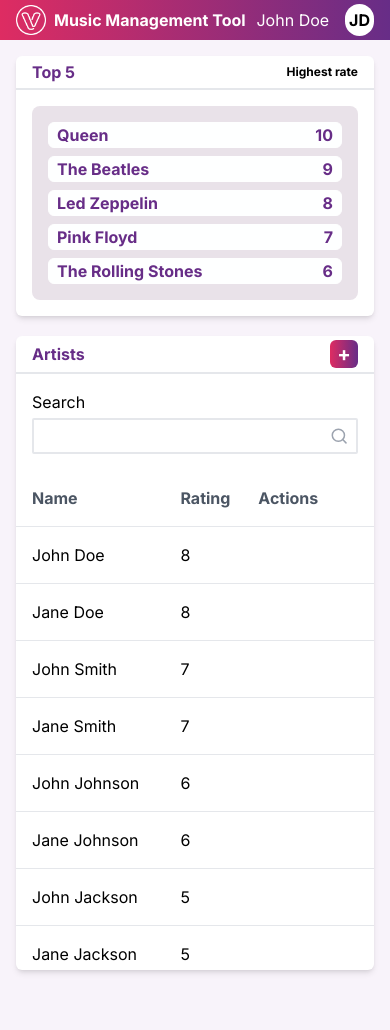
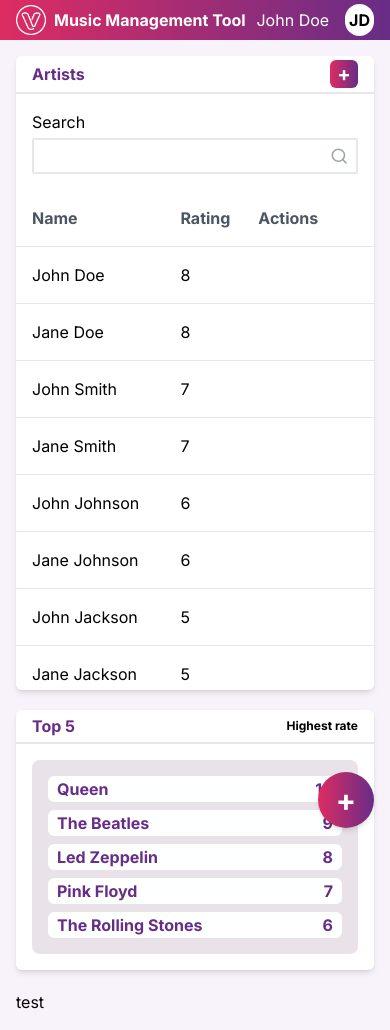
Before and after one commit to andrecampll/ventify, a Next.js app: page / in a window 390 px wide. Before the commit the page ends 986 px from the top, so only its background shows below. Built offline with nearby package versions, Linux system fonts and the light colour scheme.

Commit message:
feat: adds responsive grid and drawer component

```diff
--- a/package.json
+++ b/package.json
@@ -19,7 +19,8 @@
     "react-dom": "^18",
     "react-icons": "^5.0.1",
     "tailwind-merge": "^2.2.1",
-    "tailwindcss-animate": "^1.0.7"
+    "tailwindcss-animate": "^1.0.7",
+    "vaul": "^0.9.0"
   },
   "devDependencies": {
     "@rocketseat/eslint-config": "^2.2.2",
--- a/src/app/(home)/components/artists-ranking.tsx
+++ b/src/app/(home)/components/artists-ranking.tsx
@@ -14,11 +14,11 @@
       actionComponent={<span className="text-xs font-bold">Highest rate</span>}
     >
       <main className="p-4">
-        <ul className="bg-white-500 rounded-lg p-4">
+        <ul className="rounded-lg bg-white-500 p-4">
           {data.map((artist) => (
             <li
               key={artist.name}
-              className="bg-white-900 border-white-900 flex w-full cursor-pointer items-center justify-between rounded-md  border px-2 font-bold text-secondary hover:border-primary hover:text-primary [&+li]:mt-2"
+              className="flex w-full cursor-pointer items-center justify-between rounded-md border border-white-900  bg-white-900 px-2 font-bold text-secondary hover:border-primary hover:text-primary [&+li]:mt-2"
             >
               <span>{artist.name}</span>
               <span>{artist.rating}</span>
--- a/src/app/(home)/layout.tsx
+++ b/src/app/(home)/layout.tsx
@@ -9,8 +9,8 @@
     <>
       <Header />
 
-      <main className="m-auto max-w-5xl px-4 md:px-12">
-        <div>{children}</div>
+      <main className="px-4 md:px-12">
+        <div className="m-auto max-w-5xl">{children}</div>
       </main>
     </>
   )
--- a/src/app/(home)/page.tsx
+++ b/src/app/(home)/page.tsx
@@ -1,4 +1,6 @@
 import { Metadata } from 'next'
+
+import { AddButton } from '@/components/add-button'
 
 import { ArtistsRanking } from './components/artists-ranking'
 import { ArtistsTable } from './components/artists-table'
@@ -75,10 +77,17 @@
 
 export default function Home() {
   return (
-    <div className="my-4 grid gap-5">
-      <ArtistsRanking data={artistsRanking} />
+    <div className="my-4 grid gap-5 lg:grid-cols-9 lg:grid-rows-6">
+      <div className="lg:col-span-6 lg:row-span-6">
+        <ArtistsTable data={artistsData} />
+      </div>
+      <div className="lg:col-span-3 lg:row-span-3">
+        <ArtistsRanking data={artistsRanking} />
+      </div>
 
-      <ArtistsTable data={artistsData} />
+      <div className="lg:col-span-3 lg:row-span-3">test</div>
+
+      <AddButton />
     </div>
   )
 }
--- /dev/null
+++ b/src/components/add-button.tsx
@@ -0,0 +1,29 @@
+'use client'
+
+import { Drawer as Vaul } from 'vaul'
+
+export function AddButton() {
+  return (
+    <Vaul.Root shouldScaleBackground>
+      <Vaul.Trigger asChild>
+        <div className="fixed bottom-0 right-0 mb-4 mr-4 rounded-[50%] shadow-md lg:hidden">
+          <button
+            onClick={() => {}}
+            className="flex h-[40px] w-[40px] items-center justify-center rounded-[50%] bg-gradient-to-r from-primary to-secondary p-2"
+          >
+            <span className="text-3xl font-bold text-white">+</span>
+          </button>
+        </div>
+      </Vaul.Trigger>
+      <Vaul.Portal>
+        <Vaul.Overlay className="fixed inset-0 bg-black/40" />
+        <Vaul.Content className="fixed bottom-0 left-0 right-0 mt-24 flex h-[96%] flex-col rounded-t-[10px] bg-zinc-100">
+          <div className="flex-1 rounded-t-[10px] bg-white p-4">
+            <div className="mx-auto mb-8 h-1.5 w-12 flex-shrink-0 rounded-full bg-zinc-300" />
+            test
+          </div>
+        </Vaul.Content>
+      </Vaul.Portal>
+    </Vaul.Root>
+  )
+}
--- /dev/null
+++ b/src/components/drawer.tsx
@@ -0,0 +1,15 @@
+import { Drawer as Vaul } from 'vaul'
+
+export function Drawer() {
+  return (
+    <Vaul.Root>
+      <Vaul.Trigger>Open</Vaul.Trigger>
+      <Vaul.Portal>
+        <Vaul.Content>
+          <p>Content</p>
+        </Vaul.Content>
+        <Vaul.Overlay />
+      </Vaul.Portal>
+    </Vaul.Root>
+  )
+}
```
Also changed, not shown: 1 other file (tests, documents, lock files or other folders).
